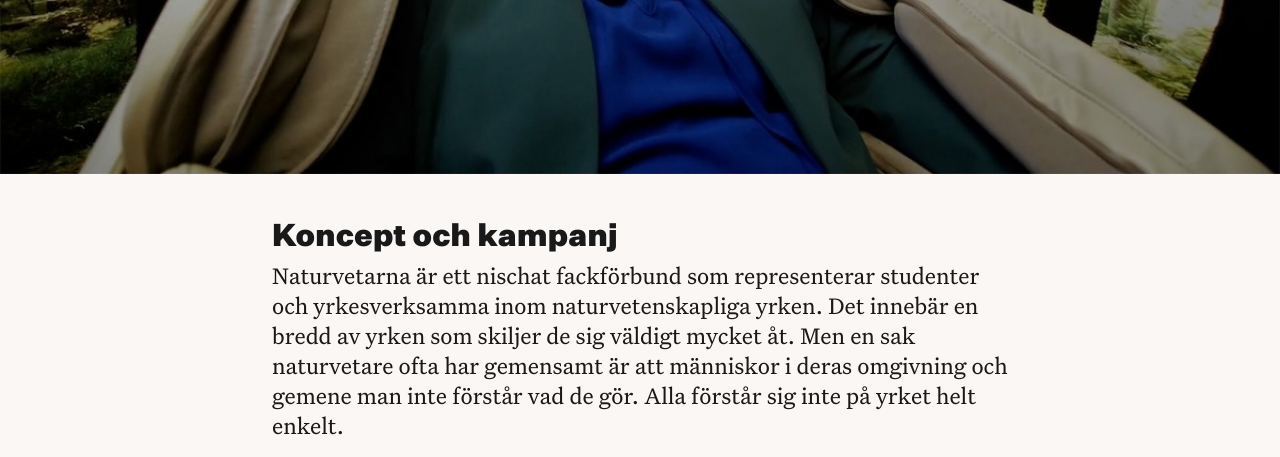
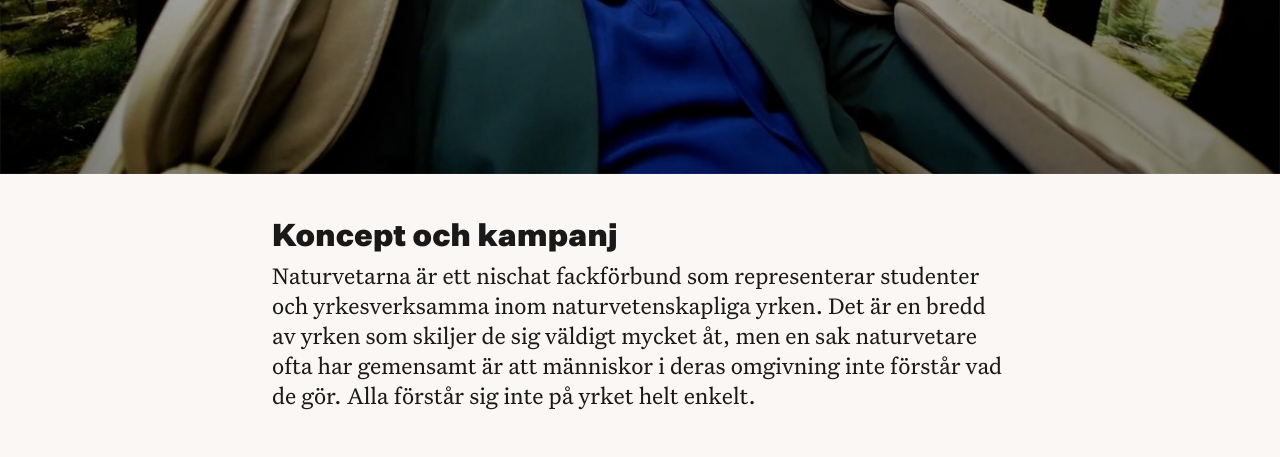
Before and after one commit to kwdstudio/kwdstudio.github.io, a Jekyll site: the page built from _cases/naturvetarna-yrke.md, in a window 1280 px wide and 900 px high, scrolled down 981 px, cut to the strip 0-457 px from the top of the window. Built offline with Jekyll 4.4.1, drawn with Linux system fonts in a browser that asks for light colours.

Commit message:
Update naturvetarna-yrke.md

```diff
--- a/_cases/naturvetarna-yrke.md
+++ b/_cases/naturvetarna-yrke.md
@@ -13,7 +13,7 @@ intro_lead: Naturvetarnas senaste kampanj tar avstamp i missförstånd om vad di
 
 ## Koncept och kampanj
 
-Naturvetarna är ett nischat fackförbund som representerar studenter och yrkesverksamma inom naturvetenskapliga yrken. Det innebär en bredd av yrken som skiljer de sig väldigt mycket åt. Men en sak naturvetare ofta har gemensamt är att människor i deras omgivning och gemene man inte förstår vad de gör. Alla förstår sig inte på yrket helt enkelt.
+Naturvetarna är ett nischat fackförbund som representerar studenter och yrkesverksamma inom naturvetenskapliga yrken. Det är en bredd av yrken som skiljer de sig väldigt mycket åt, men en sak naturvetare ofta har gemensamt är att människor i deras omgivning inte förstår vad de gör. Alla förstår sig inte på yrket helt enkelt.
 
 {%
   include page_video.html
```
